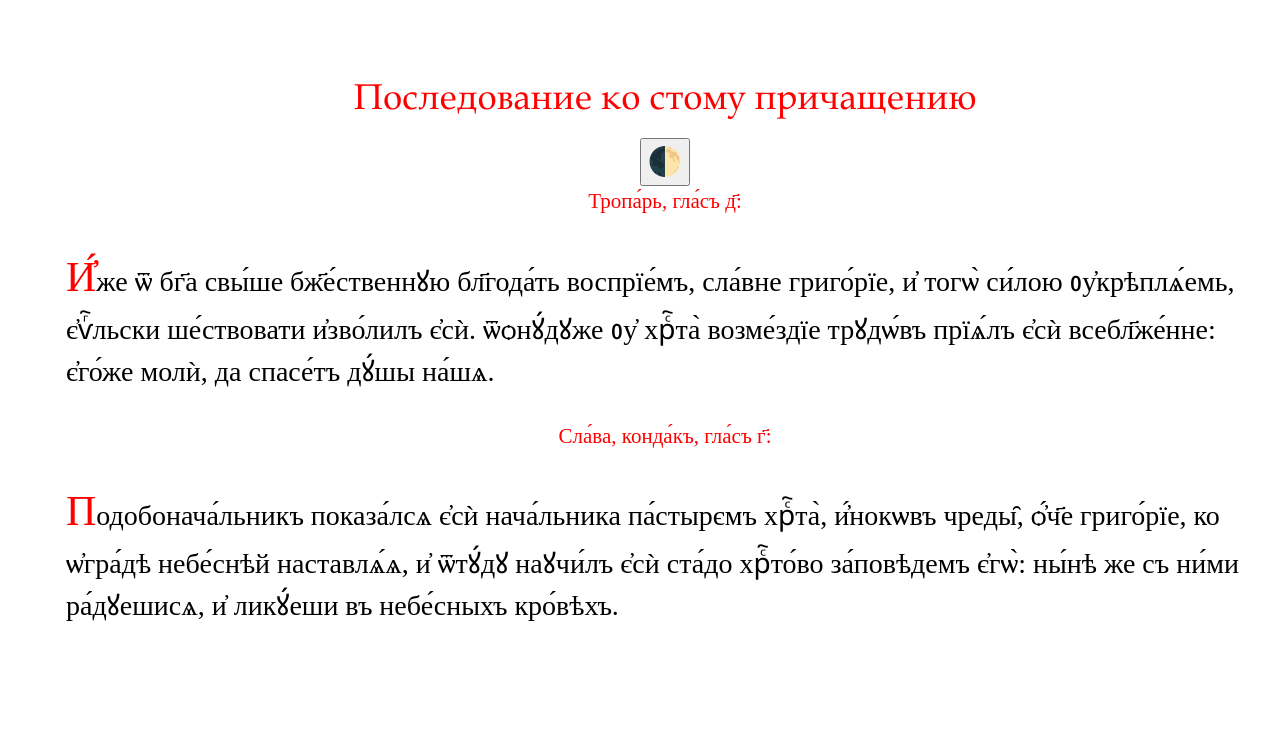
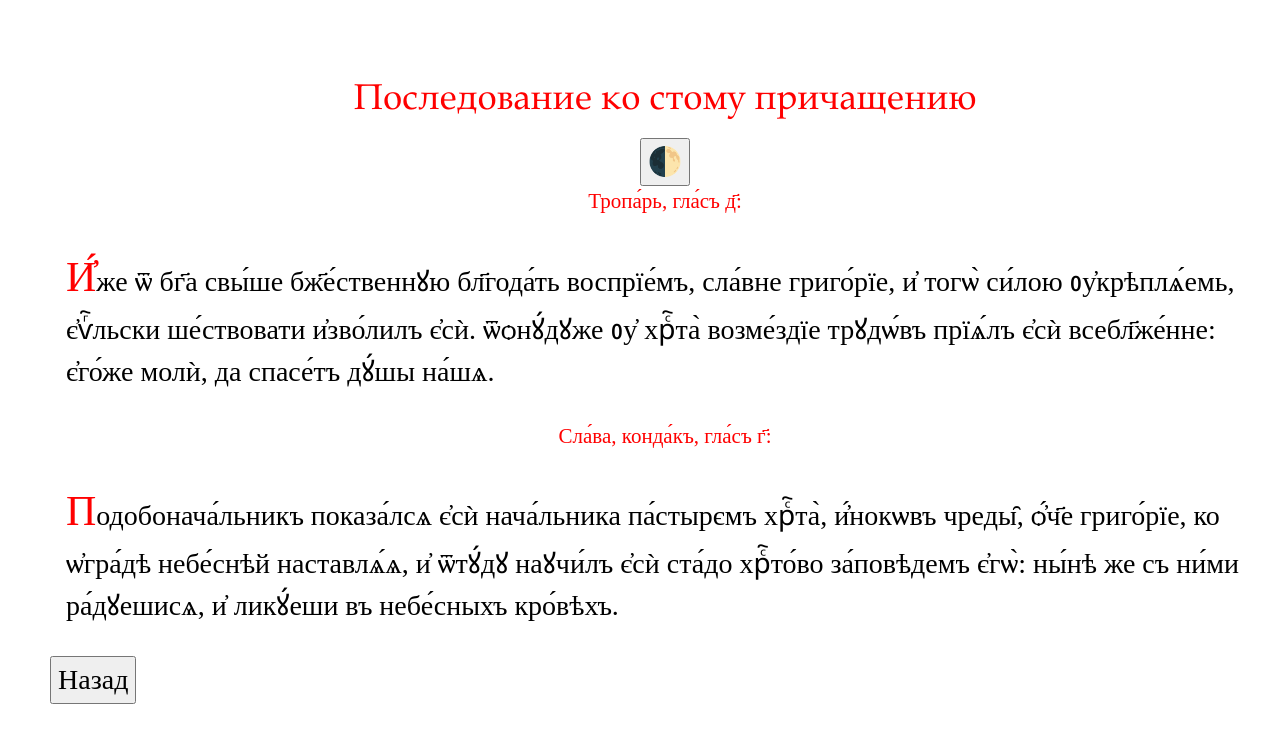
Before and after one commit to markjville/markjville.github.io, a Jekyll site: the page docs/st-gregory.html, which Jekyll copies as it is, in a window 1280 px wide. Shown: the top 743 px of the page. Built offline with Jekyll 4.4.1, drawn with Linux system fonts in a browser that asks for light colours; some web fonts are replaced; comment, search, counter and statistics services are not loaded.

Commit message:
Update st-gregory.html

```diff
--- a/docs/st-gregory.html
+++ b/docs/st-gregory.html
@@ -77,3 +77,4 @@ function myFunction() {
 </body>
 
 </html>
+<button onclick="history.back()">Назад</button>
```
